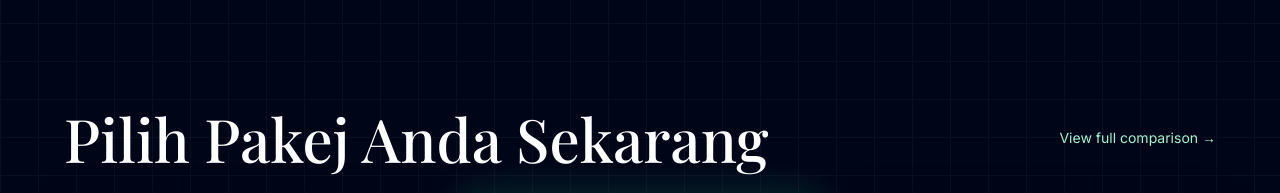
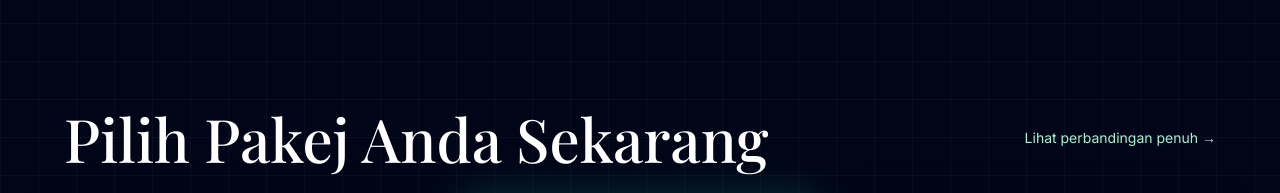
Before and after one commit to ezmeta/ezmeta, a Next.js app: page / in a window 1280 px wide. Shown: the part 2660-2853 px from the top of the page. Built offline with nearby package versions, Linux system fonts and the light colour scheme; no server answers; the database is empty.

Commit message:
fix(i18n): translate remaining landing BM hardcoded sections for EN mode

```diff
--- a/src/app/page.tsx
+++ b/src/app/page.tsx
@@ -119,6 +119,142 @@ export default function Home() {
         { label: 'Audit time saved', value: '-11 hrs/week' },
         { label: 'Critical alert delivery', value: '< 60s' },
       ];
+
+  const telegramCopy =
+    lang === 'bm'
+      ? {
+          badge: 'Telegram Preview',
+          reportTitle: '📊 LAPORAN HARIAN EZMeta',
+          summary: '📈 Ringkasan',
+          winnerHint: '💡 Scale budget +20% segera',
+          fatigueTitle: '😴 Creative Fatigue',
+          fatigueFlag: '🔴 Hijab Premium [KRITIKAL]',
+          fatigueDesc: 'CTR turun 40% dalam 7 hari',
+          budgetTitle: '💰 Budget Alert',
+          budgetFlag: '🟡 Retargeting Cart: 97.2% used',
+          budgetDesc: 'Hanya RM 25 berbaki',
+        }
+      : {
+          badge: 'Telegram Preview',
+          reportTitle: '📊 EZMeta DAILY REPORT',
+          summary: '📈 Summary',
+          winnerHint: '💡 Scale budget +20% now',
+          fatigueTitle: '😴 Creative Fatigue',
+          fatigueFlag: '🔴 Premium Hijab [CRITICAL]',
+          fatigueDesc: 'CTR dropped 40% in 7 days',
+          budgetTitle: '💰 Budget Alert',
+          budgetFlag: '🟡 Retargeting Cart: 97.2% used',
+          budgetDesc: 'Only RM 25 remaining',
+        };
+
+  const featureSectionCopy =
+    lang === 'bm'
+      ? {
+          heading: 'AI yang faham Meta Ads lebih baik dari manusia.',
+          subheading: 'Features AI yang direka khas untuk advertiser Malaysia.',
+          cards: [
+            {
+              Icon: Trophy,
+              title: 'Winning Ad Detector',
+              desc: 'AI scan semua campaigns dan detect ads yang perform terbaik. Score 0–100. Alert terus bila ada winning ad.',
+              glow: 'from-amber-300/25 to-amber-500/5',
+              iconColor: 'text-amber-300',
+            },
+            {
+              Icon: Globe2,
+              title: 'Creative Fatigue Detector',
+              desc: 'Detect CTR drop, frequency tinggi, dan CPM naik — tanda creative dah mati. Alert awal sebelum performance jatuh teruk.',
+              glow: 'from-violet-300/25 to-violet-500/5',
+              iconColor: 'text-violet-300',
+            },
+            {
+              Icon: HandCoins,
+              title: 'Budget Tracker',
+              desc: 'Monitor budget bulanan semua campaigns. Alert bila dah guna 80% serta pacing cadangan untuk baki hari.',
+              glow: 'from-emerald-300/25 to-emerald-500/5',
+              iconColor: 'text-emerald-300',
+            },
+            {
+              Icon: Heart,
+              title: 'Campaign Health Score',
+              desc: 'Setiap campaign dapat gred A–D berdasarkan ROAS, CTR, CPC, frequency dan conversions.',
+              glow: 'from-rose-300/25 to-rose-500/5',
+              iconColor: 'text-rose-300',
+            },
+            {
+              Icon: BarChart3,
+              title: 'Laporan AI dalam BM',
+              desc: 'Laporan harian dalam Bahasa Malaysia, mudah faham dan actionable terus ke Telegram.',
+              glow: 'from-sky-300/25 to-sky-500/5',
+              iconColor: 'text-sky-300',
+            },
+            {
+              Icon: Bot,
+              title: 'AI Recommendations',
+              desc: 'AI bagi cadangan automasi yang jelas untuk setiap campaign.',
+              glow: 'from-fuchsia-300/25 to-fuchsia-500/5',
+              iconColor: 'text-fuchsia-300',
+            },
+          ],
+        }
+      : {
+          heading: 'AI that understands Meta Ads better than manual workflows.',
+          subheading: 'AI features built specifically for performance marketers.',
+          cards: [
+            {
+              Icon: Trophy,
+              title: 'Winning Ad Detector',
+              desc: 'AI scans all campaigns and detects top-performing ads. Scored 0–100 with immediate alerts.',
+              glow: 'from-amber-300/25 to-amber-500/5',
+              iconColor: 'text-amber-300',
+            },
+            {
+              Icon: Globe2,
+              title: 'Creative Fatigue Detector',
+              desc: 'Detects CTR drops, high frequency, and rising CPM before your performance declines badly.',
+              glow: 'from-violet-300/25 to-violet-500/5',
+              iconColor: 'text-violet-300',
+            },
+            {
+              Icon: HandCoins,
+              title: 'Budget Tracker',
+              desc: 'Monitors monthly campaign budgets, alerts at 80% spend, and suggests pacing for remaining days.',
+              glow: 'from-emerald-300/25 to-emerald-500/5',
+              iconColor: 'text-emerald-300',
+            },
+            {
+              Icon: Heart,
+              title: 'Campaign Health Score',
+              desc: 'Each campaign receives an A–D score based on ROAS, CTR, CPC, frequency, and conversions.',
+              glow: 'from-rose-300/25 to-rose-500/5',
+              iconColor: 'text-rose-300',
+            },
+            {
+              Icon: BarChart3,
+              title: 'AI Daily Report',
+              desc: 'Daily reports in clear language, easy to understand, and directly actionable in Telegram.',
+              glow: 'from-sky-300/25 to-sky-500/5',
+              iconColor: 'text-sky-300',
+            },
+            {
+              Icon: Bot,
+              title: 'AI Recommendations',
+              desc: 'AI provides direct optimization recommendations for each campaign.',
+              glow: 'from-fuchsia-300/25 to-fuchsia-500/5',
+              iconColor: 'text-fuchsia-300',
+            },
+          ],
+        };
+
+  const socialProofCopy =
+    lang === 'bm'
+      ? { badge: 'TESTIMONI', title: 'Apa kata pengguna beta.' }
+      : { badge: 'TESTIMONIALS', title: 'What beta users are saying.' };
+
+  const pricingSectionCopy =
+    lang === 'bm'
+      ? { title: 'Pilih Pakej Anda Sekarang', link: 'Lihat perbandingan penuh →' }
+      : { title: 'Choose Your Plan Now', link: 'View full comparison →' };
 
   const testimonials = lang === 'bm'
     ? [
@@ -255,7 +391,7 @@ export default function Home() {
 
           <div className="relative overflow-hidden rounded-2xl border border-white/10 bg-slate-900/30 p-5 backdrop-blur-2xl shadow-[0_12px_50px_rgba(0,0,0,0.45)]">
             <div className="mb-3 inline-flex items-center gap-2 rounded-full border border-emerald-300/35 bg-emerald-500/10 px-2.5 py-1 text-[10px] tracking-[0.18em] text-emerald-200 uppercase">
-              Telegram Preview
+              {telegramCopy.badge}
             </div>
 
             <div className="rounded-2xl border border-white/10 bg-[#17212b]/85 p-4 backdrop-blur-xl">
@@ -268,25 +404,25 @@ export default function Home() {
               </div>
 
               <div className="rounded-xl border border-white/5 bg-[#1e2c3a]/95 p-4 text-[13px] leading-7 text-slate-300">
-                <p className="font-semibold text-white">📊 LAPORAN HARIAN EZMeta</p>
+                <p className="font-semibold text-white">{telegramCopy.reportTitle}</p>
                 <p>🗓 14/03/2026 08:00</p>
                 <br />
-                <p className="font-semibold text-white">📈 Ringkasan</p>
+                <p className="font-semibold text-white">{telegramCopy.summary}</p>
                 <p>• Spend: <span className="font-semibold text-emerald-300">RM 329.20</span></p>
                 <p>• ROAS: <span className="font-semibold text-emerald-300">3.72×</span></p>
                 <p>• Conv: <span className="font-semibold text-white">136</span></p>
                 <br />
                 <p className="font-semibold text-white">🏆 Winning Ads</p>
                 <p>⭐⭐ Skincare Bundle — Score <span className="font-semibold text-emerald-300">100/100</span></p>
-                <p>💡 Scale budget +20% segera</p>
+                <p>{telegramCopy.winnerHint}</p>
                 <br />
-                <p className="font-semibold text-white">😴 Creative Fatigue</p>
-                <p className="font-medium text-rose-300">🔴 Hijab Premium [KRITIKAL]</p>
-                <p>CTR turun 40% dalam 7 hari</p>
+                <p className="font-semibold text-white">{telegramCopy.fatigueTitle}</p>
+                <p className="font-medium text-rose-300">{telegramCopy.fatigueFlag}</p>
+                <p>{telegramCopy.fatigueDesc}</p>
                 <br />
-                <p className="font-semibold text-white">💰 Budget Alert</p>
-                <p className="font-medium text-amber-300">🟡 Retargeting Cart: 97.2% used</p>
-                <p>Hanya RM 25 berbaki</p>
+                <p className="font-semibold text-white">{telegramCopy.budgetTitle}</p>
+                <p className="font-medium text-amber-300">{telegramCopy.budgetFlag}</p>
+                <p>{telegramCopy.budgetDesc}</p>
                 <p className="mt-2 text-right text-[10px] text-slate-500">08:00 ✓✓</p>
               </div>
             </div>
@@ -311,53 +447,10 @@ export default function Home() {
 
       <section id="features" className="relative border-t border-[#121212] bg-slate-950/35 px-4 py-24 md:py-32">
         <div className="mx-auto max-w-6xl">
-          <h2 className="font-display mb-3 text-center text-4xl text-slate-100 md:text-5xl">AI yang faham Meta Ads lebih baik dari manusia.</h2>
-          <p className="mb-10 text-center text-base text-slate-300 md:text-lg">Features AI yang direka khas untuk advertiser Malaysia.</p>
+          <h2 className="font-display mb-3 text-center text-4xl text-slate-100 md:text-5xl">{featureSectionCopy.heading}</h2>
+          <p className="mb-10 text-center text-base text-slate-300 md:text-lg">{featureSectionCopy.subheading}</p>
           <div className="grid gap-6 md:grid-cols-3">
-            {[
-              {
-                Icon: Trophy,
-                title: 'Winning Ad Detector',
-                desc: 'AI scan semua campaigns dan detect ads yang perform terbaik. Score 0–100. Alert terus bila ada winning ad.',
-                glow: 'from-amber-300/25 to-amber-500/5',
-                iconColor: 'text-amber-300',
-              },
-              {
-                Icon: Globe2,
-                title: 'Creative Fatigue Detector',
-                desc: 'Detect CTR drop, frequency tinggi, dan CPM naik — tanda creative dah mati. Alert awal sebelum performance jatuh teruk.',
-                glow: 'from-violet-300/25 to-violet-500/5',
-                iconColor: 'text-violet-300',
-              },
-              {
-                Icon: HandCoins,
-                title: 'Budget Tracker',
-                desc: 'Monitor budget bulanan semua campaigns. Alert bila dah guna 80% serta pacing cadangan untuk baki hari.',
-                glow: 'from-emerald-300/25 to-emerald-500/5',
-                iconColor: 'text-emerald-300',
-              },
-              {
-                Icon: Heart,
-                title: 'Campaign Health Score',
-                desc: 'Setiap campaign dapat gred A–D berdasarkan ROAS, CTR, CPC, frequency dan conversions.',
-                glow: 'from-rose-300/25 to-rose-500/5',
-                iconColor: 'text-rose-300',
-              },
-              {
-                Icon: BarChart3,
-                title: 'Laporan AI dalam BM',
-                desc: 'Laporan harian dalam Bahasa Malaysia, mudah faham dan actionable terus ke Telegram.',
-                glow: 'from-sky-300/25 to-sky-500/5',
-                iconColor: 'text-sky-300',
-              },
-              {
-                Icon: Bot,
-                title: 'AI Recommendations',
-                desc: 'AI bagi cadangan automasi yang jelas untuk setiap campaign.',
-                glow: 'from-fuchsia-300/25 to-fuchsia-500/5',
-                iconColor: 'text-fuchsia-300',
-              },
-            ].map((item) => (
+            {featureSectionCopy.cards.map((item) => (
               <motion.div key={item.title} whileHover={{ y: -6 }} className="cyber-panel p-6 transition hover:border-emerald-300/50">
                 <div className={`mb-4 inline-flex rounded-xl border border-white/10 bg-gradient-to-br ${item.glow} p-3`}>
                   <item.Icon className={`h-5 w-5 ${item.iconColor}`} />
@@ -372,8 +465,8 @@ export default function Home() {
 
       <section className="border-y border-[#121212] bg-[#0A0A0A] px-4 py-24 md:py-32">
         <div className="mx-auto max-w-6xl">
-          <p className="mb-3 text-xs tracking-[0.22em] text-[#00FF94] uppercase">TESTIMONI</p>
-          <h2 className="font-display mb-10 text-4xl text-white md:text-5xl">Apa kata pengguna beta.</h2>
+          <p className="mb-3 text-xs tracking-[0.22em] text-[#00FF94] uppercase">{socialProofCopy.badge}</p>
+          <h2 className="font-display mb-10 text-4xl text-white md:text-5xl">{socialProofCopy.title}</h2>
         </div>
         <div className="mx-auto grid max-w-6xl gap-6 md:grid-cols-3">
           {testimonials.map((item) => (
@@ -398,9 +491,9 @@ export default function Home() {
       <section className="relative border-b border-[#121212] bg-slate-950/30 px-4 py-24 md:py-32">
         <div className="mx-auto max-w-6xl">
           <div className="mb-7 flex items-center justify-between gap-4">
-            <h2 className="font-display text-4xl text-white md:text-6xl">Pilih Pakej Anda Sekarang</h2>
+            <h2 className="font-display text-4xl text-white md:text-6xl">{pricingSectionCopy.title}</h2>
             <Link href="/pricing" className="text-sm text-emerald-200 hover:text-emerald-100">
-              View full comparison →
+              {pricingSectionCopy.link}
             </Link>
           </div>
 
```
